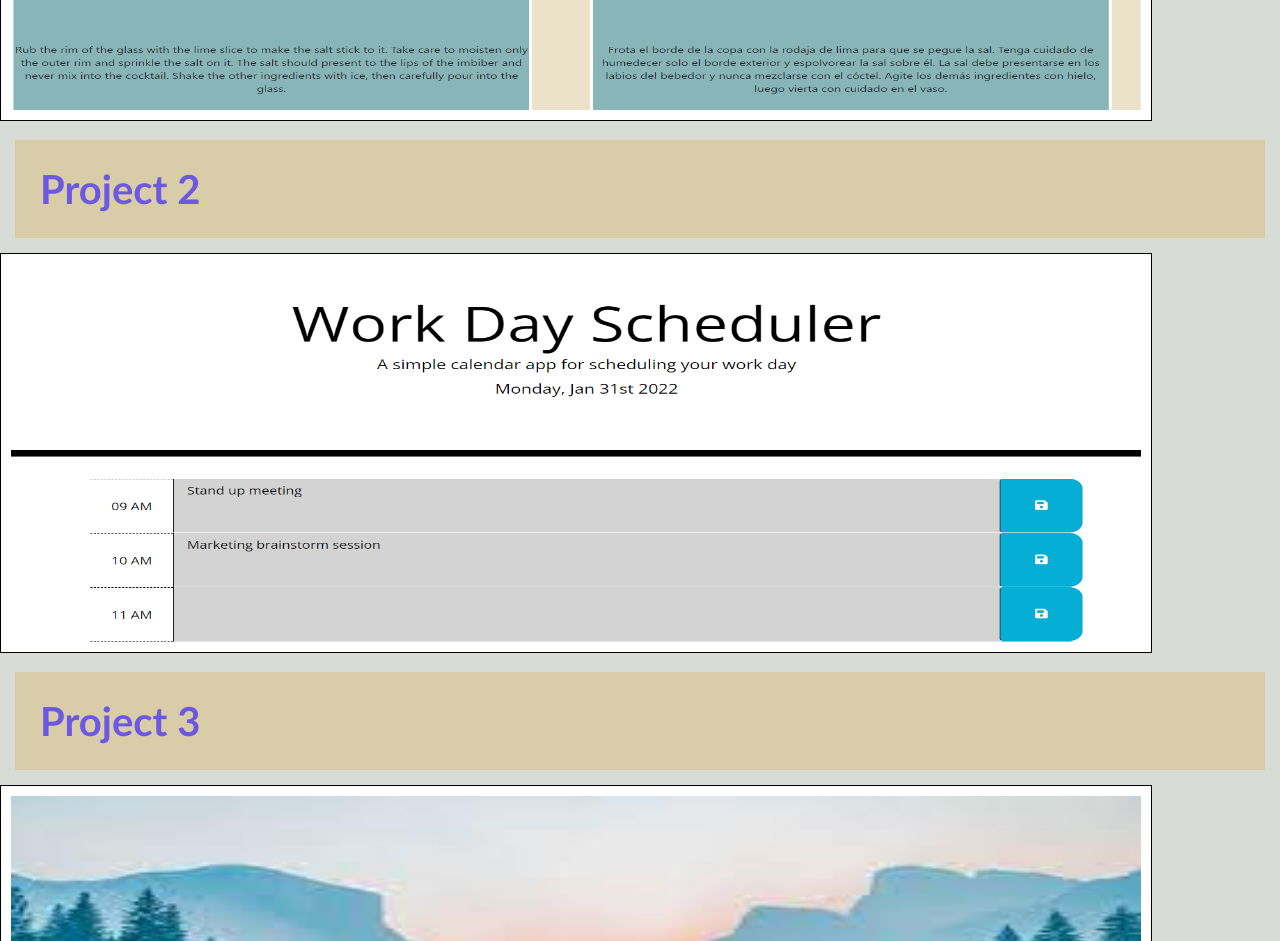
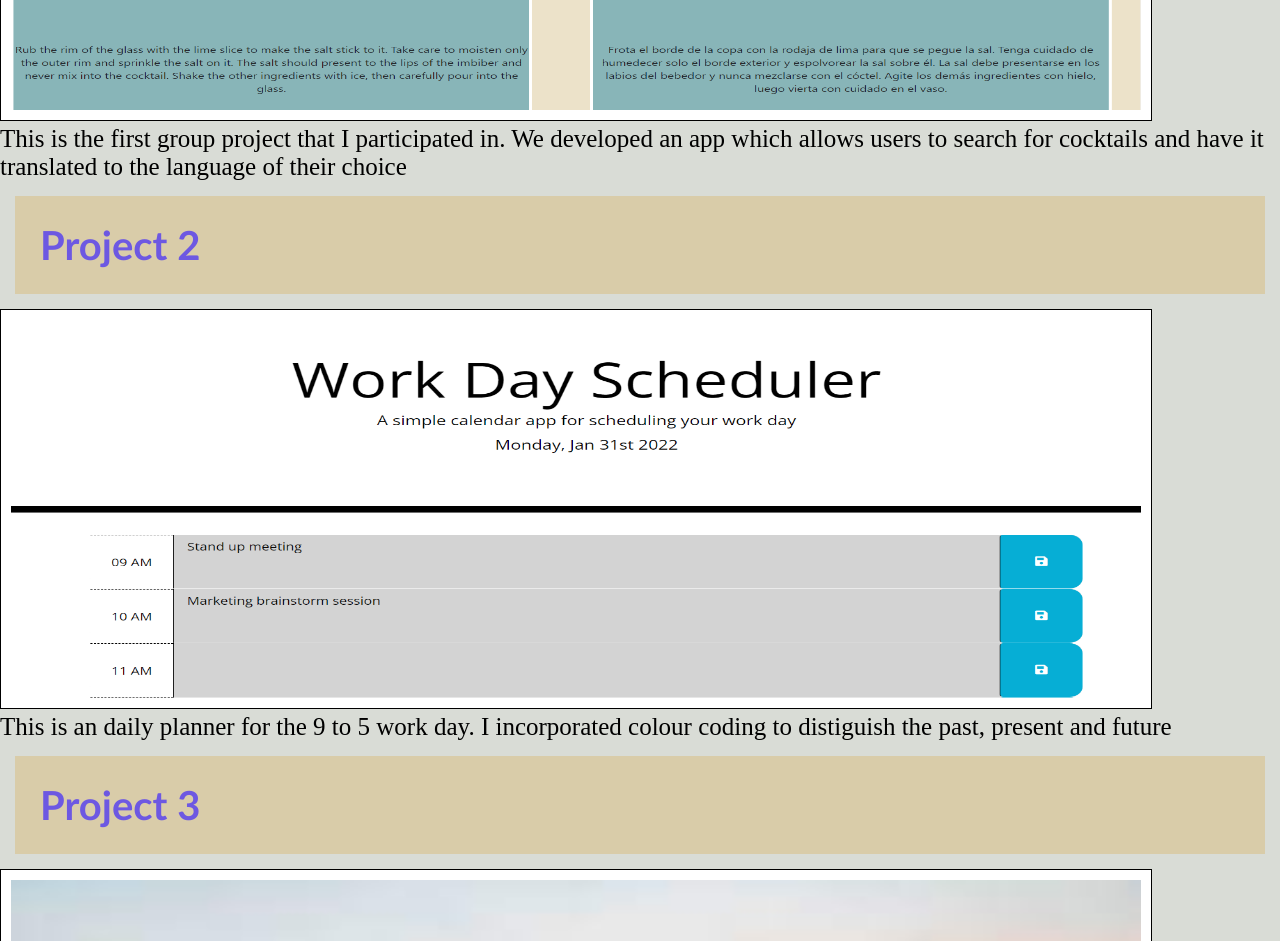
Before and after one commit to Nafisa06/Nafisa-s-Developer-Profile, a plain HTML site: page index.html in a window 1280 px wide. Shown: the part 1300-2241 px from the top of the page. Drawn offline with Linux system fonts and the light colour scheme.

Commit message:
added paragraphs and divs to the html

```diff
--- a/index.html
+++ b/index.html
@@ -64,13 +64,17 @@
     <div class="content">
         <div class="Project 1">
             <img src="./assets/images/group project cocktail.png" class="project-img desert"/>
-
+            <div>
+            <p>This is the first group project that I participated in. We developed an app which allows users to search for cocktails and have it translated to the language of their choice</p>
+            </div>
 
         </div>
         <h2 class="project" id="Project-2">Project 2</h2>
         <div id="Project 2" class="Project 2">
             <img src="./assets/images/work day screenshot.png" class="project-img lake">
-
+            <div>
+            <p>This is an daily planner for the 9 to 5 work day. I incorporated colour coding to distiguish the past, present and future</p>
+            </div>
 
         </div>
         <h2 class="project", id="Project-3">Project 3</h2>
```
